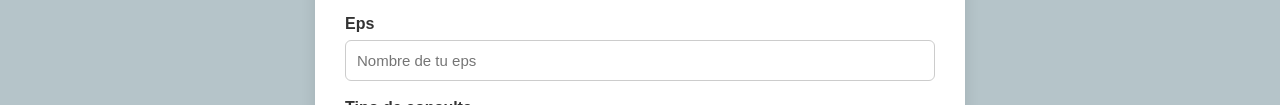
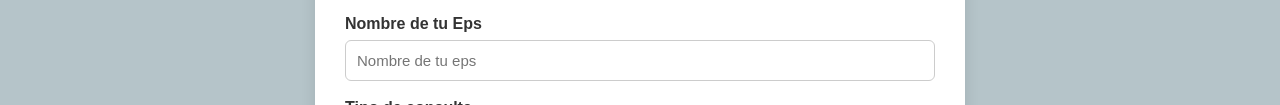
Before and after one commit to dilan10suarez-rgb/mi-proyecto-web, a plain HTML site: page index.html in a window 1280 px wide. Shown: the part 399-504 px from the top of the page. Drawn offline with Linux system fonts and the light colour scheme.

Commit message:
Update label text for Eps input field

```diff
--- a/index.html
+++ b/index.html
@@ -45,7 +45,7 @@
                 </div>
 
                 <div class="grupo">
-                    <label for="eps">Eps</label>
+                    <label for="eps">Nombre de tu Eps</label>
                     <input
                         type="text"
                         id="eps"
```
